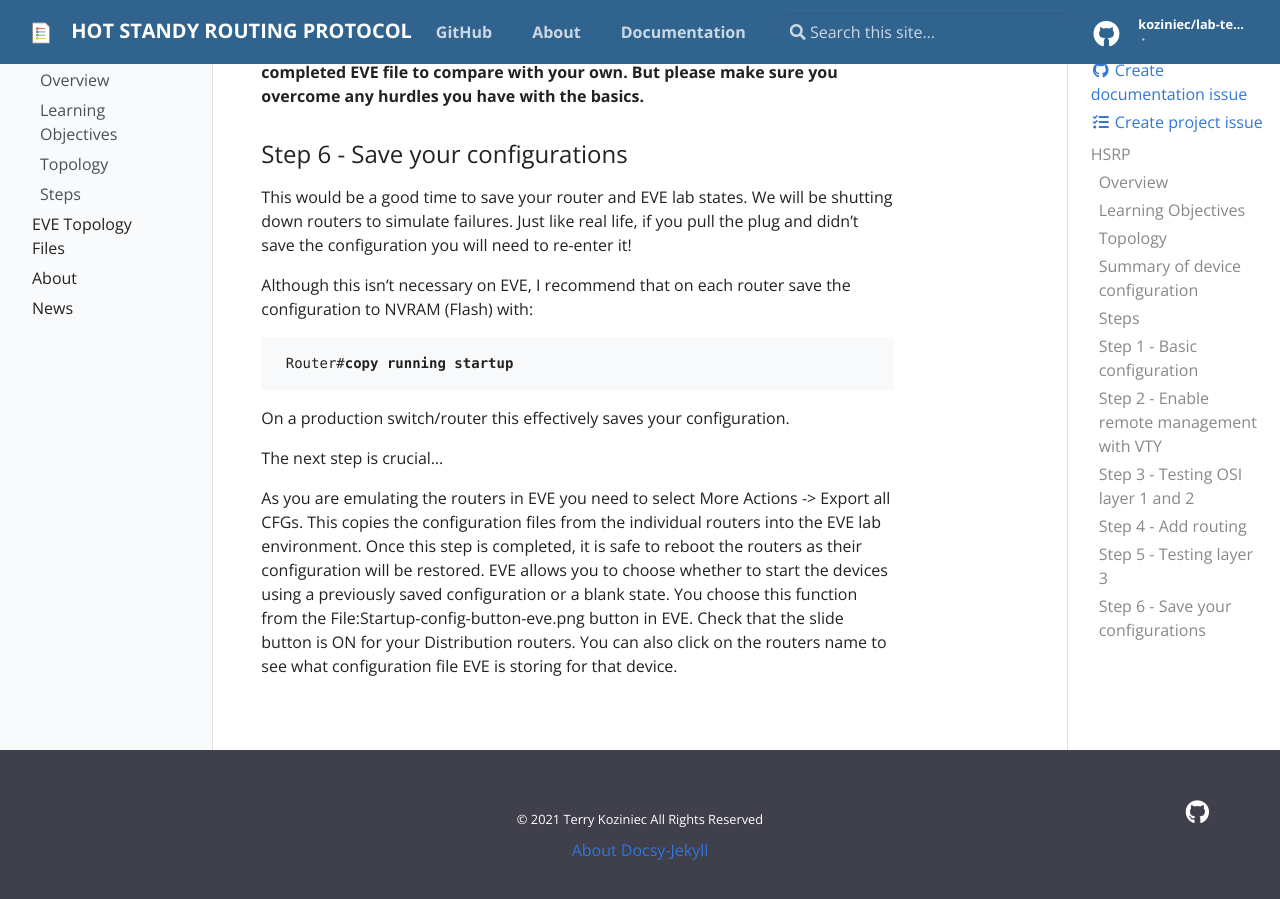
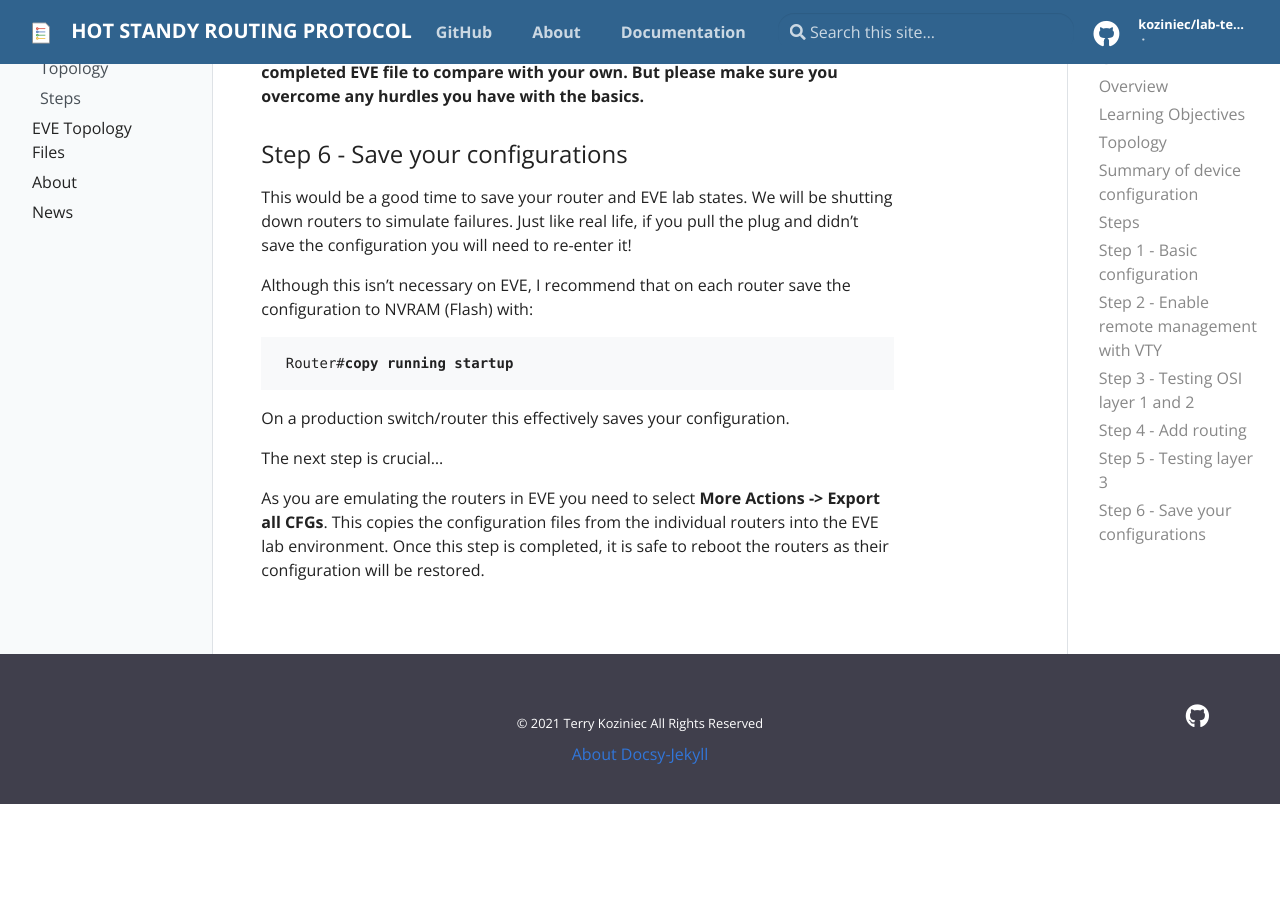
Before and after one commit to koziniec/HSRP, a Jekyll site: the page built from _docs/lab-exercise.md, in a window 1280 px wide and 900 px high, scrolled down 3941 px. Built offline with Jekyll 4.4.1, drawn with Linux system fonts in a browser that asks for light colours; after the commit the page ends 4745 px from its top, so only the background shows below that.

Commit message:
Update lab-exercise.md

```diff
--- a/_docs/lab-exercise.md
+++ b/_docs/lab-exercise.md
@@ -114,5 +114,4 @@ On a production switch/router this effectively saves your configuration.
 
 The next step is crucial...
 
-As you are emulating the routers in EVE you need to select More Actions -> Export all CFGs. This copies the configuration files from the individual routers into the EVE lab environment. Once this step is completed, it is safe to reboot the routers as their configuration will be restored.
-EVE allows you to choose whether to start the devices using a previously saved configuration or a blank state. You choose this function from the File:Startup-config-button-eve.png button in EVE. Check that the slide button is ON for your Distribution routers. You can also click on the routers name to see what configuration file EVE is storing for that device.
+As you are emulating the routers in EVE you need to select <b>More Actions -> Export all CFGs</b>. This copies the configuration files from the individual routers into the EVE lab environment. Once this step is completed, it is safe to reboot the routers as their configuration will be restored.
```
